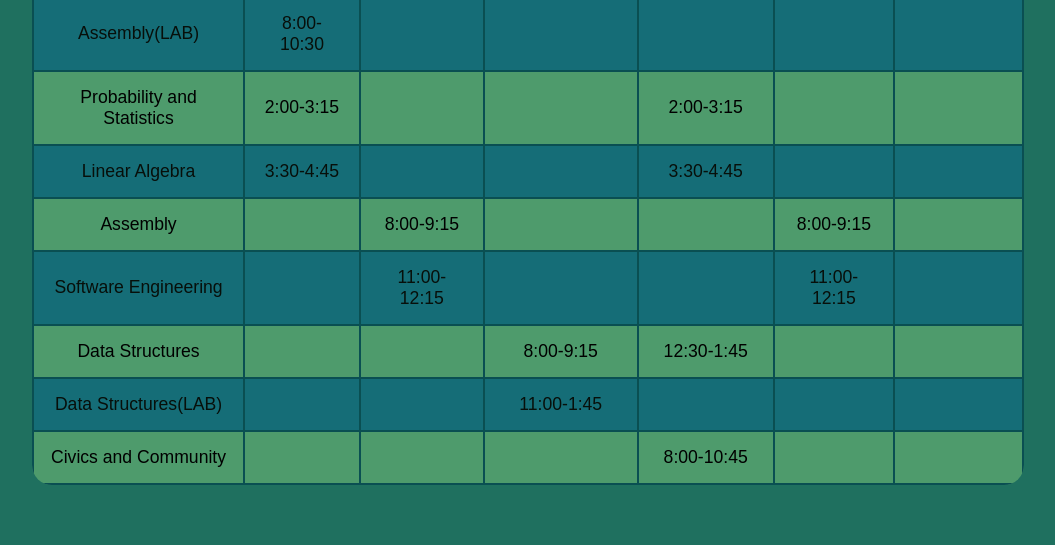
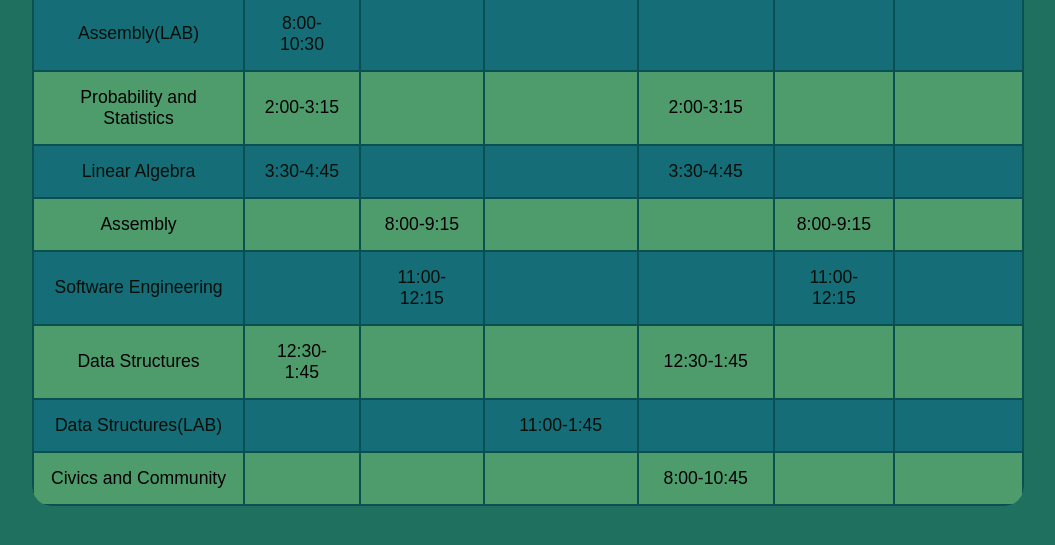
Before and after one commit to AhmedYousaf949/time-table.com, a plain HTML site: page index.html in a window 1280 px wide. Shown: the part 157-702 px from the top of the page, without its empty margins (112-1167 px from the left). Drawn offline with Linux system fonts and the light colour scheme.

Commit message:
Updated HTML files

```diff
--- a/index.html
+++ b/index.html
@@ -63,9 +63,9 @@
         </tr>
         <tr>
             <td>Data Structures</td>
+            <td>12:30-1:45</td>
             <td></td>
             <td></td>
-            <td>8:00-9:15</td>
             <td>12:30-1:45</td>
             <td></td>
             <td></td>
```
